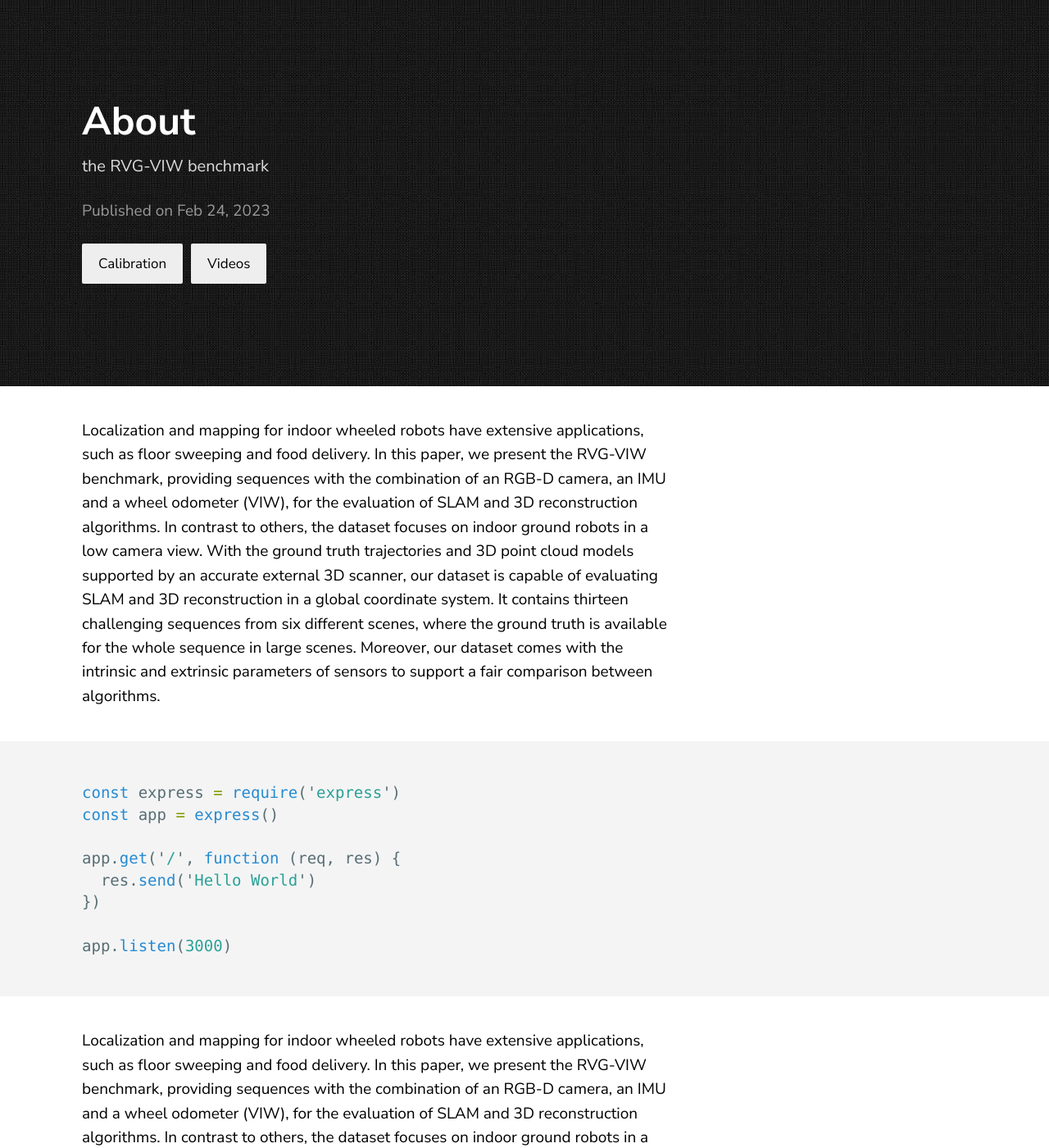
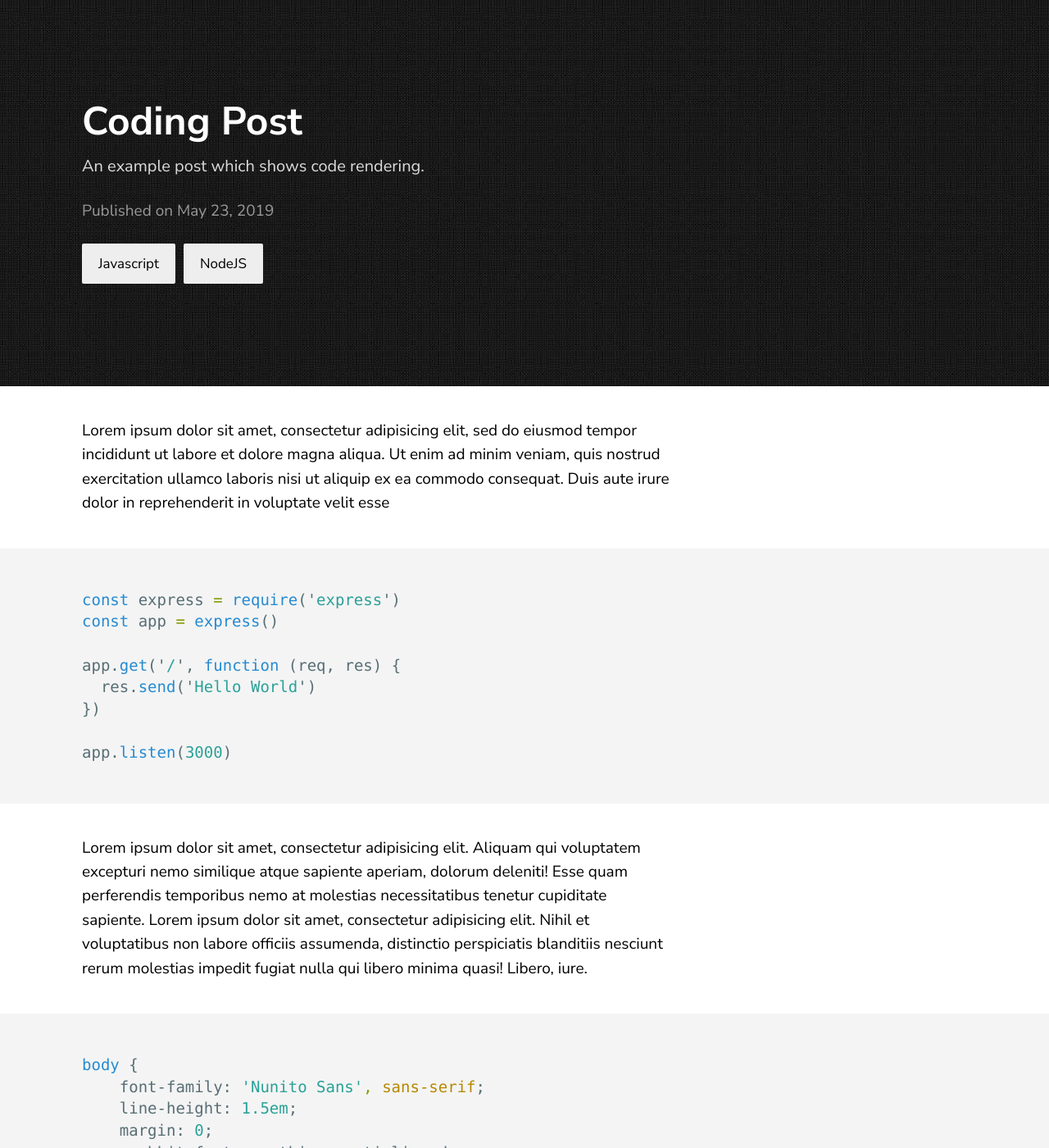
Before and after one commit to zydddd/rvgviw.github.io, a Jekyll site: the page built from _posts/2019-06-30-coding-post.markdown, in a window 1280 px wide and 1400 px high. Shown: the whole window at 82% size. Built offline with Jekyll 4.4.1, drawn with Linux system fonts in a browser that asks for light colours; some of the changed text lies outside the part shown.

Commit message:
first commit

````diff
--- a/_posts/2019-06-30-coding-post.markdown
+++ b/_posts/2019-06-30-coding-post.markdown
@@ -1,18 +1,11 @@
 ---
 layout: post
-title:  "About"
-description: the RVG-VIW benchmark
-date:   2023-02-24 21:03:36 +0530
-categories: Calibration Videos
+title:  "Coding Post"
+description: An example post which shows code rendering.
+date:   2019-05-23 21:03:36 +0530
+categories: Javascript NodeJS
 ---
-Localization and mapping for indoor wheeled robots have extensive applications, such as floor sweeping
-and food delivery. In this paper, we present the RVG-VIW benchmark, providing sequences with the combination of an
-RGB-D camera, an IMU and a wheel odometer (VIW), for the evaluation of SLAM and 3D reconstruction algorithms.
-In contrast to others, the dataset focuses on indoor ground robots in a low camera view. With the ground truth trajectories
-and 3D point cloud models supported by an accurate external 3D scanner, our dataset is capable of evaluating SLAM and
-3D reconstruction in a global coordinate system. It contains thirteen challenging sequences from six different scenes, where
-the ground truth is available for the whole sequence in large scenes. Moreover, our dataset comes with the intrinsic and
-extrinsic parameters of sensors to support a fair comparison between algorithms.
+Lorem ipsum dolor sit amet, consectetur adipisicing elit, sed do eiusmod tempor incididunt ut labore et dolore magna aliqua. Ut enim ad minim veniam, quis nostrud exercitation ullamco laboris nisi ut aliquip ex ea commodo consequat. Duis aute irure dolor in reprehenderit in voluptate velit esse
 
 ```javascript
 const express = require('express')
@@ -25,14 +18,7 @@ app.get('/', function (req, res) {
 app.listen(3000)
 ```
 
- Localization and mapping for indoor wheeled robots have extensive applications, such as floor sweeping
-and food delivery. In this paper, we present the RVG-VIW benchmark, providing sequences with the combination of an
-RGB-D camera, an IMU and a wheel odometer (VIW), for the evaluation of SLAM and 3D reconstruction algorithms.
-In contrast to others, the dataset focuses on indoor ground robots in a low camera view. With the ground truth trajectories
-and 3D point cloud models supported by an accurate external 3D scanner, our dataset is capable of evaluating SLAM and
-3D reconstruction in a global coordinate system. It contains thirteen challenging sequences from six different scenes, where
-the ground truth is available for the whole sequence in large scenes. Moreover, our dataset comes with the intrinsic and
-extrinsic parameters of sensors to support a fair comparison between algorithms.
+Lorem ipsum dolor sit amet, consectetur adipisicing elit. Aliquam qui voluptatem excepturi nemo similique atque sapiente aperiam, dolorum deleniti! Esse quam perferendis temporibus nemo at molestias necessitatibus tenetur cupiditate sapiente. Lorem ipsum dolor sit amet, consectetur adipisicing elit. Nihil et voluptatibus non labore officiis assumenda, distinctio perspiciatis blanditiis nesciunt rerum molestias impedit fugiat nulla qui libero minima quasi! Libero, iure.
 
 ```scss
 body {
@@ -43,11 +29,4 @@ body {
 	-moz-osx-font-smoothing: grayscale;
 }
 ```
- Localization and mapping for indoor wheeled robots have extensive applications, such as floor sweeping
-and food delivery. In this paper, we present the RVG-VIW benchmark, providing sequences with the combination of an
-RGB-D camera, an IMU and a wheel odometer (VIW), for the evaluation of SLAM and 3D reconstruction algorithms.
-In contrast to others, the dataset focuses on indoor ground robots in a low camera view. With the ground truth trajectories
-and 3D point cloud models supported by an accurate external 3D scanner, our dataset is capable of evaluating SLAM and
-3D reconstruction in a global coordinate system. It contains thirteen challenging sequences from six different scenes, where
-the ground truth is available for the whole sequence in large scenes. Moreover, our dataset comes with the intrinsic and
-extrinsic parameters of sensors to support a fair comparison between algorithms.
+Lorem ipsum dolor sit amet, consectetur adipisicing elit. Aliquam rerum, ratione impedit necessitatibus facere soluta odio repellat asperiores neque! Sunt iusto quia suscipit amet inventore eum, vel molestiae reiciendis alias.
````
